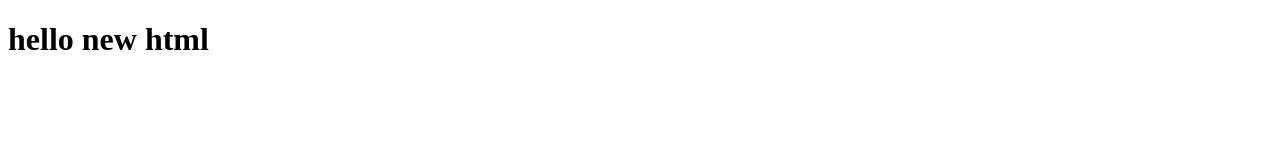
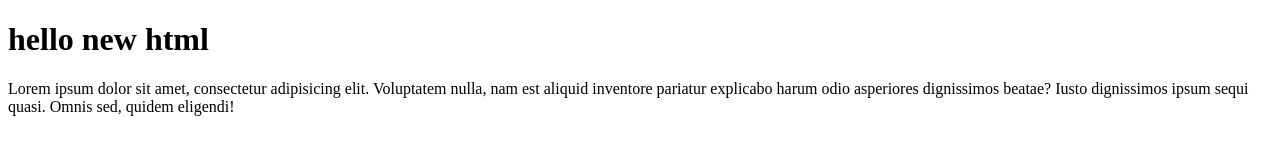
Before and after one commit to Maco198616/testsite, a plain HTML site: page new.html in a window 1280 px wide. Drawn offline with Linux system fonts and the light colour scheme.

Commit message:
new commit

```diff
--- a/new.html
+++ b/new.html
@@ -8,5 +8,10 @@
 </head>
 <body>
     <h1>hello new html</h1>
+    <p>Lorem ipsum dolor sit amet, consectetur adipisicing elit.
+        Voluptatem nulla, nam est aliquid inventore pariatur explicabo
+         harum odio asperiores dignissimos beatae? Iusto dignissimos ipsum sequi quasi.
+          Omnis sed, quidem eligendi!
+      </p>
 </body>
 </html>
```
